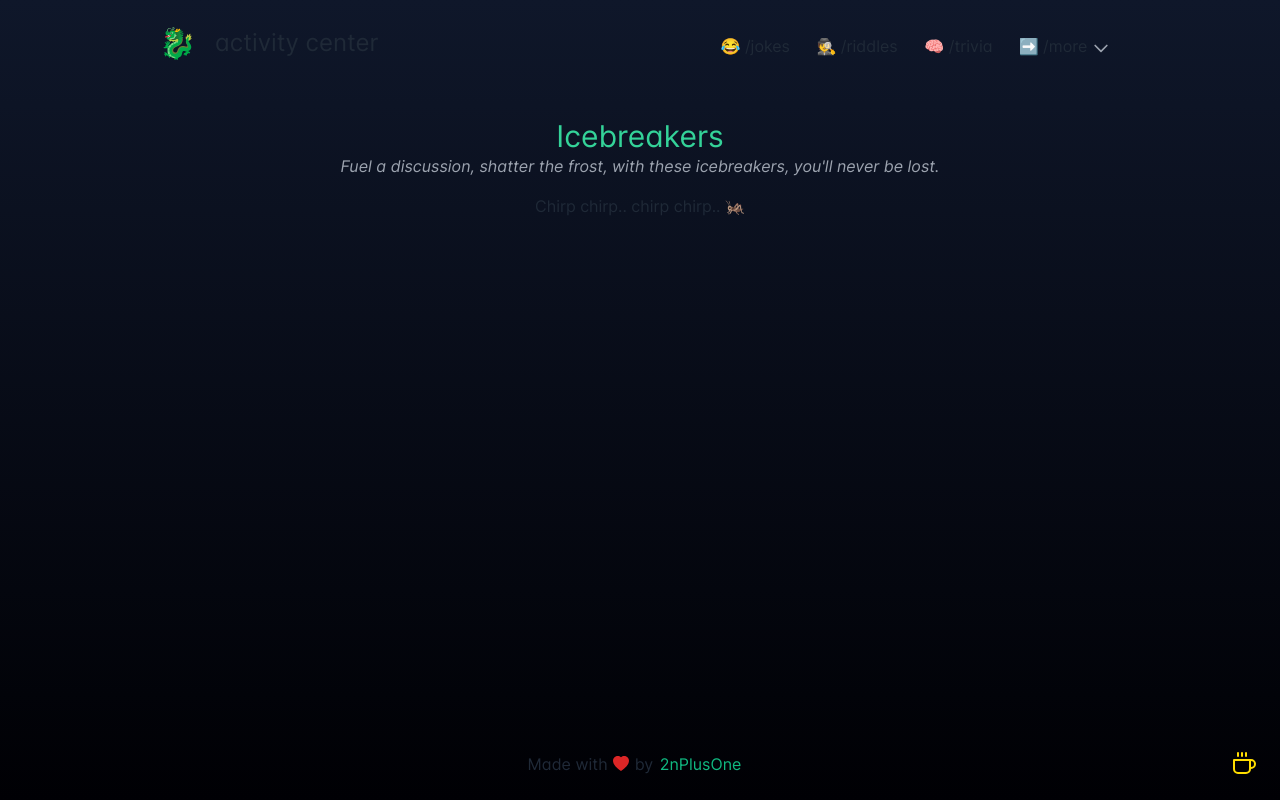
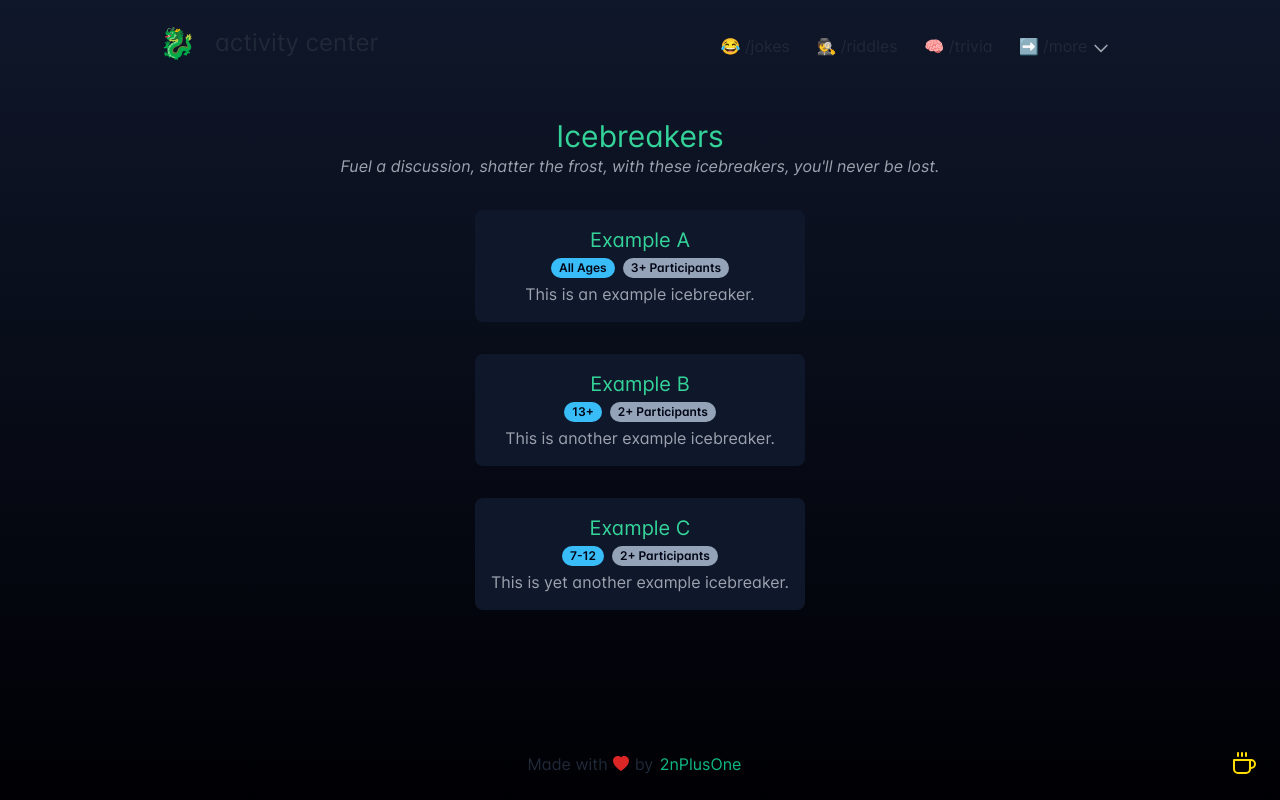
Before and after one commit to 2nPlusOne/activity-trove, a Next.js app: page /icebreakers in a window 1280 px wide. Built offline with nearby package versions, Linux system fonts and the light colour scheme.

Commit message:
Progress on icebreakers

```diff
--- /dev/null
+++ b/app/_data/icebreakers.json
@@ -0,0 +1,20 @@
+[
+  {
+    "title": "Example A",
+    "ages": "All Ages",
+    "participants": "3+",
+    "description": "This is an example icebreaker."
+  },
+  {
+    "title": "Example B",
+    "ages": "13+",
+    "participants": "2+",
+    "description": "This is another example icebreaker."
+  },
+  {
+    "title": "Example C",
+    "ages": "7-12",
+    "participants": "2+",
+    "description": "This is yet another example icebreaker."
+  }
+]
--- a/app/_data/jokes.json
+++ b/app/_data/jokes.json
@@ -890,10 +890,6 @@
   {
     "setup": "What do you get when you cross a ball and a cat?",
     "punchline": "A fur ball."
-  },
-  {
-    "setup": "What cat likes living in water?",
-    "punchline": "An octo-puss."
   },
   {
     "setup": "Why didn't the skeleton go to school?",
--- a/app/api/qotd/random/route.tsx
+++ b/app/api/qotd/random/route.tsx
@@ -7,7 +7,6 @@ export async function GET() {
   // get a random question of the day from the qotd.json file
   const data = questions[Math.floor(Math.random() * questions.length)];
   const response = { question: data };
-  console.log(response);
   // return the question as json
   return NextResponse.json(response);
 }
--- /dev/null
+++ b/app/icebreakers/icebreaker.tsx
@@ -0,0 +1,34 @@
+import React from "react";
+
+interface IcebreakerProps {
+  title: string;
+  ages: string;
+  participants: string;
+  description: string;
+}
+
+const Icebreaker: React.FC<IcebreakerProps> = ({
+  title,
+  ages,
+  participants,
+  description,
+}) => {
+  return (
+    <>
+      <div className="flex flex-col justify-center items-center p-4 w-full bg-slate-900 rounded-lg">
+        <h1 className="text-xl text-emerald-400">{title}</h1>
+        <div className='flex flex-row justify-center gap-2 py-1'>
+          <div className='inline-block whitespace-nowrap rounded-full bg-sky-400 text-slate-950 text-xs font-semibold px-2 py-1 text-center align-baseline leading-none'>
+            {ages}
+          </div>
+          <div className={`inline-block whitespace-nowrap rounded-full bg-slate-400 text-slate-950 text-xs font-semibold px-2 py-1 text-center align-baseline leading-none `}>
+            {participants} Participants
+          </div>
+        </div>
+        <p className="text-gray-400">{description}</p>
+      </div>
+    </>
+  );
+}
+
+export default Icebreaker;
--- a/app/icebreakers/page.tsx
+++ b/app/icebreakers/page.tsx
@@ -1,4 +1,6 @@
 import { Metadata } from "next/types"
+import Icebreaker from "./icebreaker"
+import activities from '@/app/_data/icebreakers.json';
 
 export const metadata: Metadata = {
   title: 'Icebreakers',
@@ -11,8 +13,16 @@ export default function Icebreakers() {
       <div className="text-center flex flex-col items-center w-full max-w-2xl">
         <h1 className="text-3xl text-emerald-400">{metadata.title as string}</h1>
         <p className="italic text-gray-400">{metadata.description}</p>
-        <div className="mt-4">
-          Chirp chirp.. chirp chirp.. 🦗
+        <div className="flex flex-col items-center mt-8 w-auto gap-8">
+          {activities.map((activity, index) => (
+            <Icebreaker
+              key={index}
+              title={activity.title}
+              ages={activity.ages}
+              participants={activity.participants}
+              description={activity.description}
+            />
+          ))}
         </div>
       </div>
     </>
--- a/app/jokes/joke.tsx
+++ b/app/jokes/joke.tsx
@@ -3,21 +3,21 @@
 import React from "react";
 
 export default function Joke() {
-  const getStrictModeFromLocalStorage = () => {
-    const strictMode = localStorage.getItem("strict-mode");
-    if (strictMode === null) {
-      localStorage.setItem("strict-mode", "false");
-      return false;
-    }
-    return strictMode === "true";
-  };
+  // const getStrictModeFromLocalStorage = () => {
+  //   const strictMode = localStorage.getItem("strict-mode");
+  //   if (strictMode === null) {
+  //     localStorage.setItem("strict-mode", "false");
+  //     return false;
+  //   }
+  //   return strictMode === "true";
+  // };
 
   const [joke, setJoke] = React.useState("");
   const [punchline, setPunchline] = React.useState("");
   const [showPunchline, setShowPunchline] = React.useState(false);
   const [loading, setLoading] = React.useState(true);
   const [punchlineDisabled, setPunchlineDisabled] = React.useState(false);
-  const [strictMode, setStrictMode] = React.useState(getStrictModeFromLocalStorage());
+  const [strictMode, setStrictMode] = React.useState(true);
   const fetchUrl = strictMode ? "/api/jokes/random?strict-mode" : "/api/jokes/random";
 
   const getJoke = async () => {
@@ -25,7 +25,6 @@ export default function Joke() {
     const response = await fetch(fetchUrl);
     const data = await response.json();
 
-    console.log(data)
     setJoke(data.setup);
     setPunchline(data.punchline);
     setShowPunchline(false);
--- a/app/qotd/page.tsx
+++ b/app/qotd/page.tsx
@@ -12,9 +12,7 @@ export default function QotD() {
       <div className="text-center flex flex-col items-center w-full max-w-xl">
         <h1 className="text-3xl text-emerald-400">{metadata.title as string}</h1>
         <p className="italic text-gray-400">{metadata.description}</p>
-        <div className="mt-4">
-          <QuestionOfTheDay />
-        </div>
+        <QuestionOfTheDay />
       </div>
     </>
   )
--- a/app/qotd/questionOfTheDay.tsx
+++ b/app/qotd/questionOfTheDay.tsx
@@ -23,8 +23,6 @@ export default function QuestionOfTheDay() {
   return (
     <>
       <div className="flex flex-col items-center mt-8 w-auto">
-        <div className="flex items-center text-center">
-        </div>
         <div className="w-full p-4 m-2 bg-slate-800 text-white border-2 border-emerald-400 rounded-md shadow-lg transition-all">
           <p className="text-lg w-full">{loading ? "Loading question..." : question}</p>
         </div>
```
